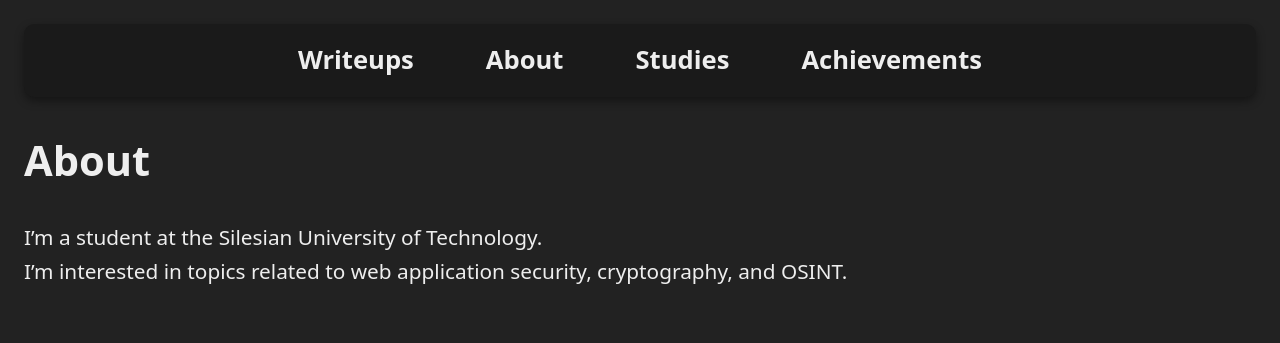
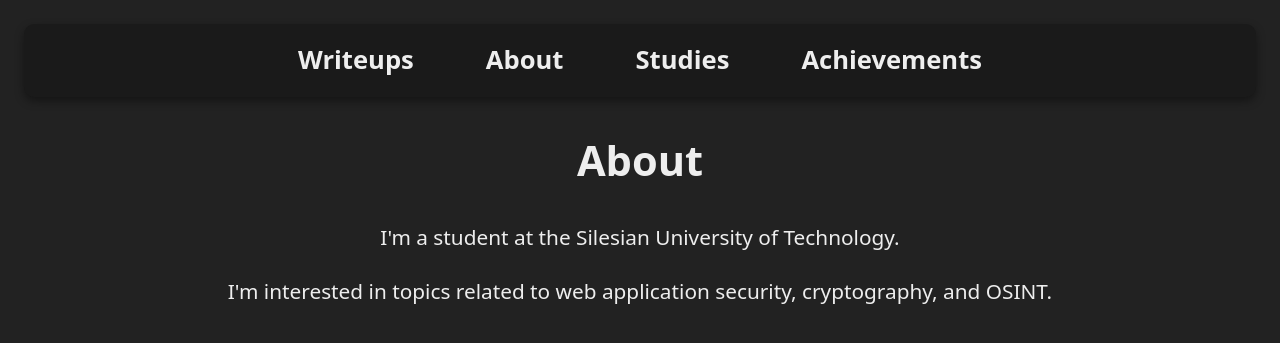
Before and after one commit to mrb3d1/mrb3d1.github.io, a Jekyll site: the page built from index.md, in a window 1280 px wide. Shown: the top 343 px of the page. Built offline with Jekyll 4.4.1, drawn with Linux system fonts in a browser that asks for light colours.

Commit message:
Update index.md

```diff
--- a/index.md
+++ b/index.md
@@ -15,7 +15,6 @@ layout: default
   <div class="nav-item"><a href="/achievements/">Achievements</a></div>
 </div>
 
-# About
-
-I'm a student at the Silesian University of Technology.
-I'm interested in topics related to web application security, cryptography, and OSINT.
+<h1 style="text-align: center;"> About </h1>
+<p style="text-align: center;">I'm a student at the Silesian University of Technology.</p>
+<p style="text-align: center;">I'm interested in topics related to web application security, cryptography, and OSINT.</p>
```
